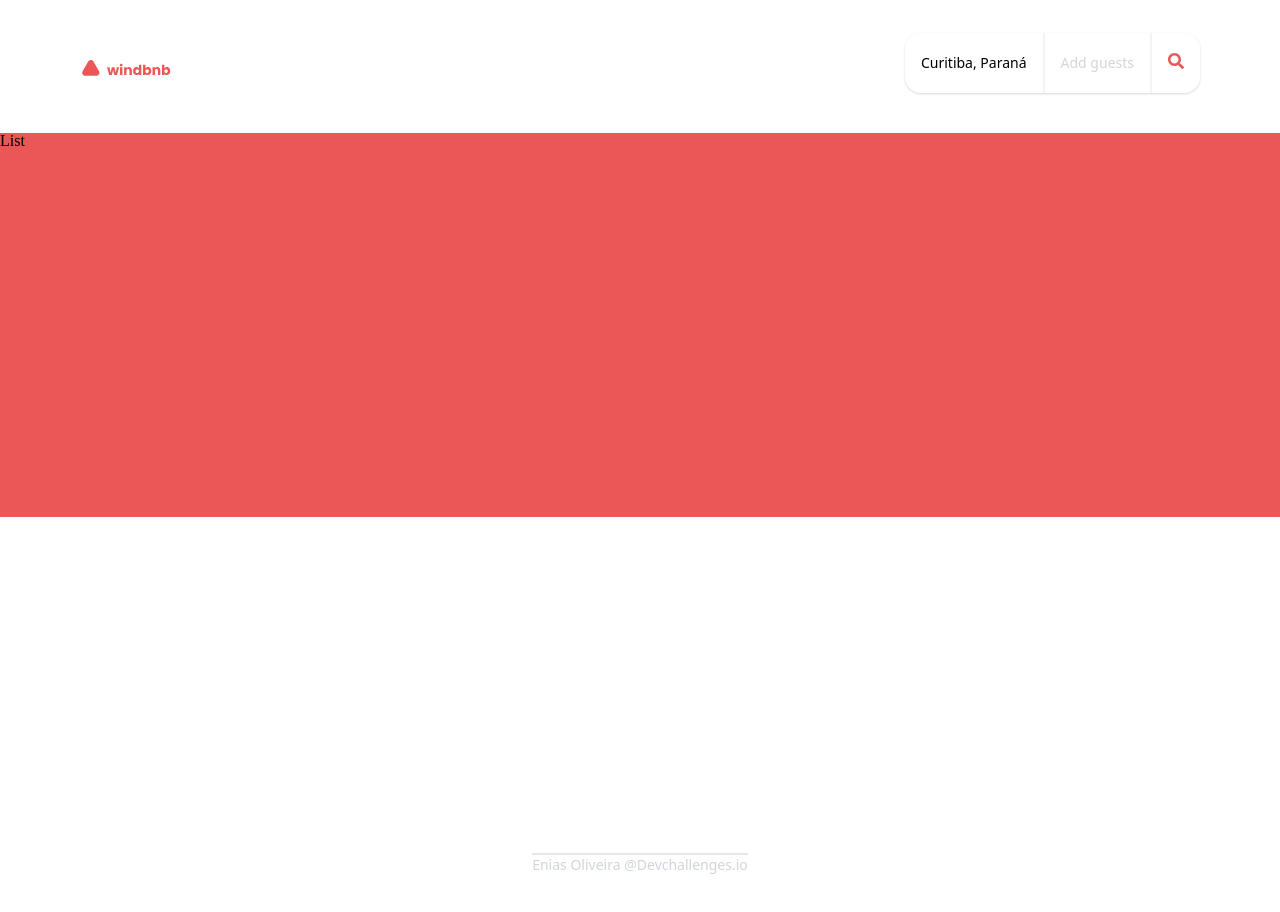
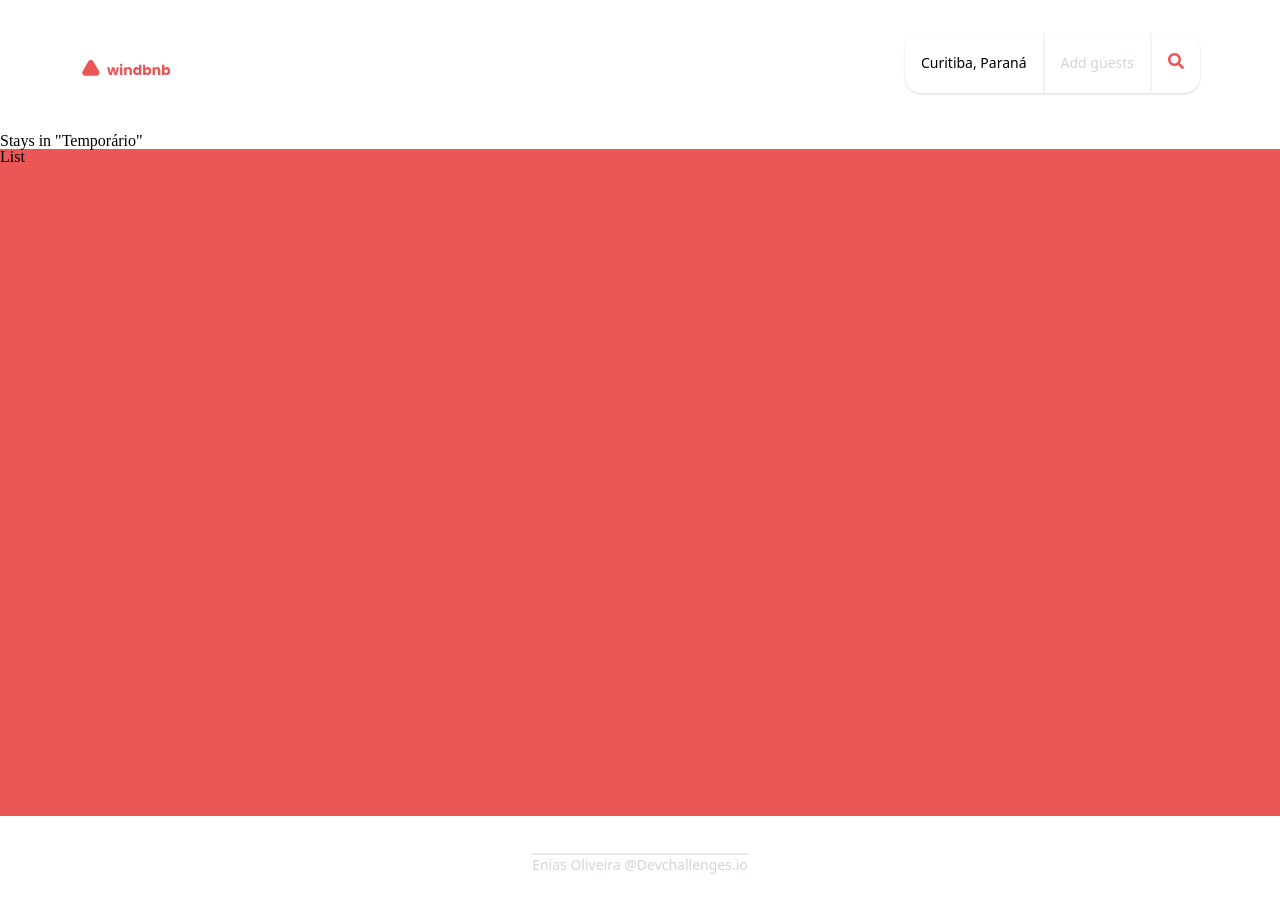
Before and after one commit to enias-oliveira/windbnb, a React (Create React App) app: page /places in a window 1280 px wide. Shown: the top 912 px of the page. Built offline with nearby package versions, Linux system fonts and the light colour scheme.

Commit message:
refactor: list component broken down to smaller components

```diff
--- a/src/components/atoms/text/label/index.jsx
+++ b/src/components/atoms/text/label/index.jsx
@@ -1,4 +1,4 @@
-const Label = ({ children }) => {
+export const Label = ({ children }) => {
   return <p className="font-sans text-xs md:text-sm ">{children}</p>;
 };
 
--- a/src/components/atoms/text/title/index.jsx
+++ b/src/components/atoms/text/title/index.jsx
@@ -1,5 +1,3 @@
-const Title = ({ children }) => {
-  return <h1>{children}</h1>;
+export const ListTitle = ({ children }) => {
+  return <h1 className="">{children}</h1>;
 };
-
-export default Title;
--- /dev/null
+++ b/src/components/molecules/list-header/index.jsx
@@ -0,0 +1,11 @@
+import { ListTitle } from "../../atoms/text/title";
+
+const ListHeader = () => {
+  return (
+    <>
+      <ListTitle>Stays in "Temporário"</ListTitle>
+    </>
+  );
+};
+
+export default ListHeader;
--- /dev/null
+++ b/src/components/organisms/list-content/index.jsx
@@ -0,0 +1,5 @@
+const ListContent = () => {
+  return <section className=" min-h-96 h-full bg-wine-red">List</section>;
+};
+
+export default ListContent;
--- a/src/components/organisms/list/index.jsx
+++ /dev/null
@@ -1,5 +0,0 @@
-const List = () => {
-  return <main className="relative h-96 w-screen bg-wine-red">List</main>;
-};
-
-export default List;
--- a/src/pages/home/index.jsx
+++ b/src/pages/home/index.jsx
@@ -1,5 +1,3 @@
-import Credits from "../../components/molecules/credits";
-import Banner from "../../components/organisms/banner";
 import Hero from "../../components/organisms/hero";
 
 const Home = () => {
--- a/src/pages/places/index.jsx
+++ b/src/pages/places/index.jsx
@@ -1,12 +1,14 @@
 import Banner from "../../components/organisms/banner";
 import Credits from "../../components/molecules/credits";
-import List from "../../components/organisms/list";
+import ListContent from "../../components/organisms/list-content";
+import ListHeader from "../../components/molecules/list-header";
 
 const Places = () => {
   return (
-    <>
-      <List />
-    </>
+    <main className="relative h-5/6 w-screen">
+      <ListHeader />
+      <ListContent />
+    </main>
   );
 };
 
```
